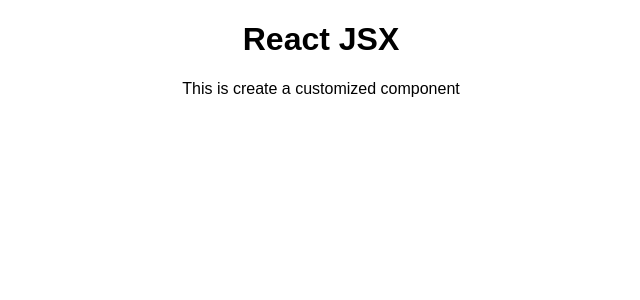
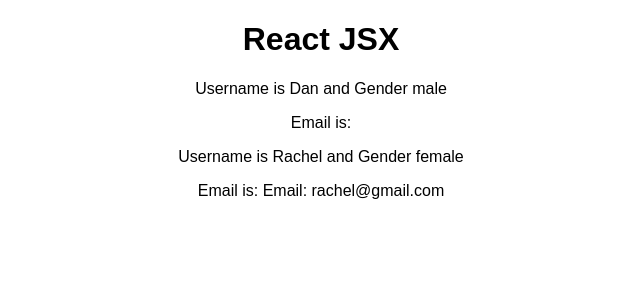
Before and after one commit to zhongminma/react-guide, a React (Create React App) app: page / in a window 1280 px wide. Shown: the top 300 px of the page, without its empty margins (319-959 px from the left). Built offline with nearby package versions, Linux system fonts and the light colour scheme.

Commit message:
Bind props and props.children feature

```diff
--- a/src/App.js
+++ b/src/App.js
@@ -7,7 +7,8 @@
     return (
       <div className="App">
         <h1>React JSX</h1>
-        <User />
+        <User name='Dan' gender='male'/>
+        <User name='Rachel' gender='female'>Email: rachel@gmail.com</User>
       </div>
     );
     // return React.createElement('div', {className:'App'}, React.createElement('h1', null, 'React JSX'));
--- a/src/User/User.js
+++ b/src/User/User.js
@@ -1,10 +1,29 @@
-// create a funcaitonal based component and then update it in app.js
-// function name should be camelCase
+/**
+ * 1. Create a funcaitonal based component and then update it in app.js
+ *    function name should be camelCase
+ *
+import React from 'react';
+const user = () => {
+    return <p>This is create a customized component</p>
+};
+export default user;
+
+ * 2. Data binding use { } and use 'props' params to dynamic show properties
+ * Class based use "this.props" whereas functional based use "props" keyword.
+
+
+ *
+*/
 
 import React from 'react';
 
-const user = () => {
-    return <p>This is create a customized component</p>
-};
+const user = (props) => {
+    return (
+        <div>
+            <p>Username is {props.name} and Gender {props.gender}</p>
+            <p>Email is: {props.children}</p>
+        </div>
+    )
+}
 
 export default user;
```
